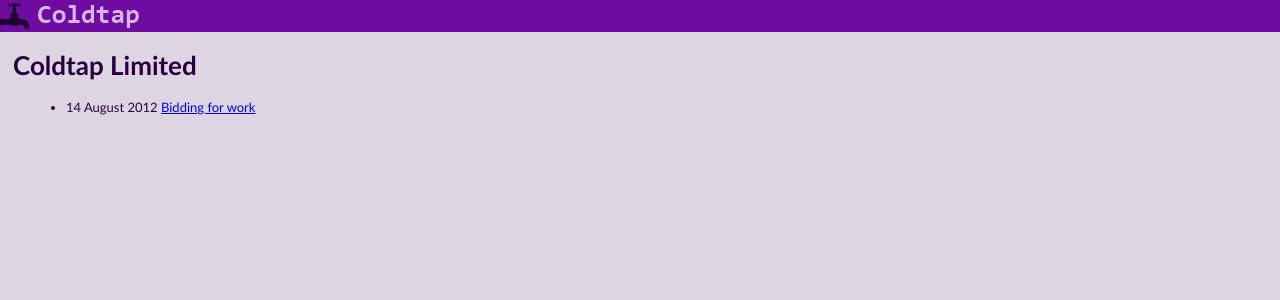
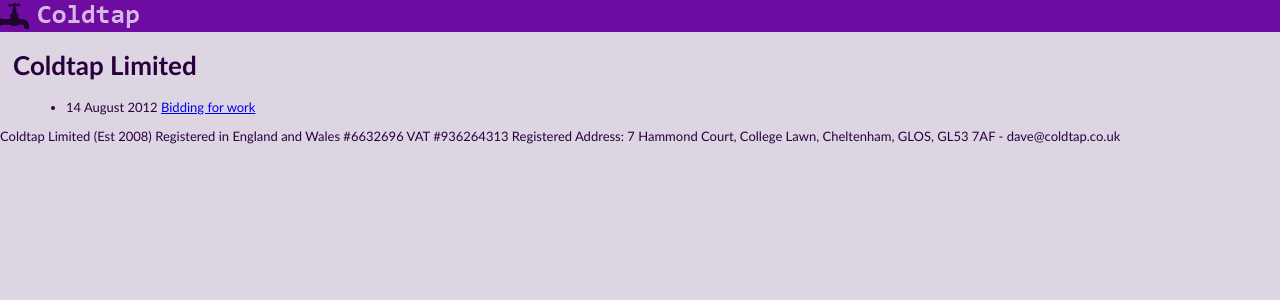
Before and after one commit to davewasthere/coldtap, a Jekyll site: the page built from index.html, in a window 1280 px wide. Shown: the top 300 px of the page. Built offline with Jekyll 4.4.1, drawn with Linux system fonts in a browser that asks for light colours.

Commit message:
Updated.

```diff
--- a/_layouts/layout.html
+++ b/_layouts/layout.html
@@ -30,6 +30,8 @@
     </div>
     <footer>
 
+      <div>Coldtap Limited (Est 2008) Registered in England and Wales #6632696 VAT #936264313 Registered Address: 7 Hammond Court, College Lawn, Cheltenham, GLOS, GL53 7AF - dave@coldtap.co.uk</div>
+
     </footer>
   </div>
 
```
